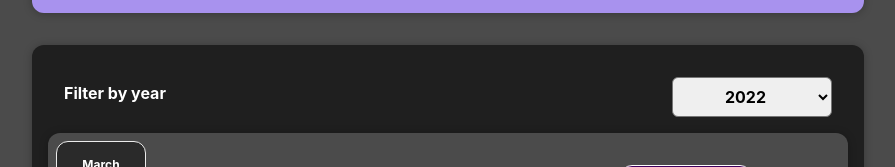
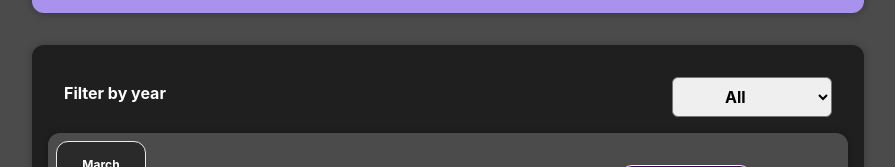
Before and after one commit to JAYMAC1/react-complete-inc-redux, a React (Create React App) app in the folder react-complete-guide/: page / in a window 1280 px wide. Shown: the part 271-438 px from the top of the page, without its empty margins (192-1087 px from the left). Built offline with nearby package versions, Linux system fonts and the light colour scheme.

Commit message:
aded ALL as option

```diff
--- a/react-complete-guide/src/components/Expenses/EpensesFilter.jsx
+++ b/react-complete-guide/src/components/Expenses/EpensesFilter.jsx
@@ -11,6 +11,7 @@ const ExpensesFilter = ({ onSelectYear }) => {
       <div className='expenses-filter__control'>
         <label>Filter by year</label>
         <select onChange={handleChange}>
+          <option value='ALL'>All</option>
           <option value='2022'>2022</option>
           <option value='2021'>2021</option>
           <option value='2020'>2020</option>
```
